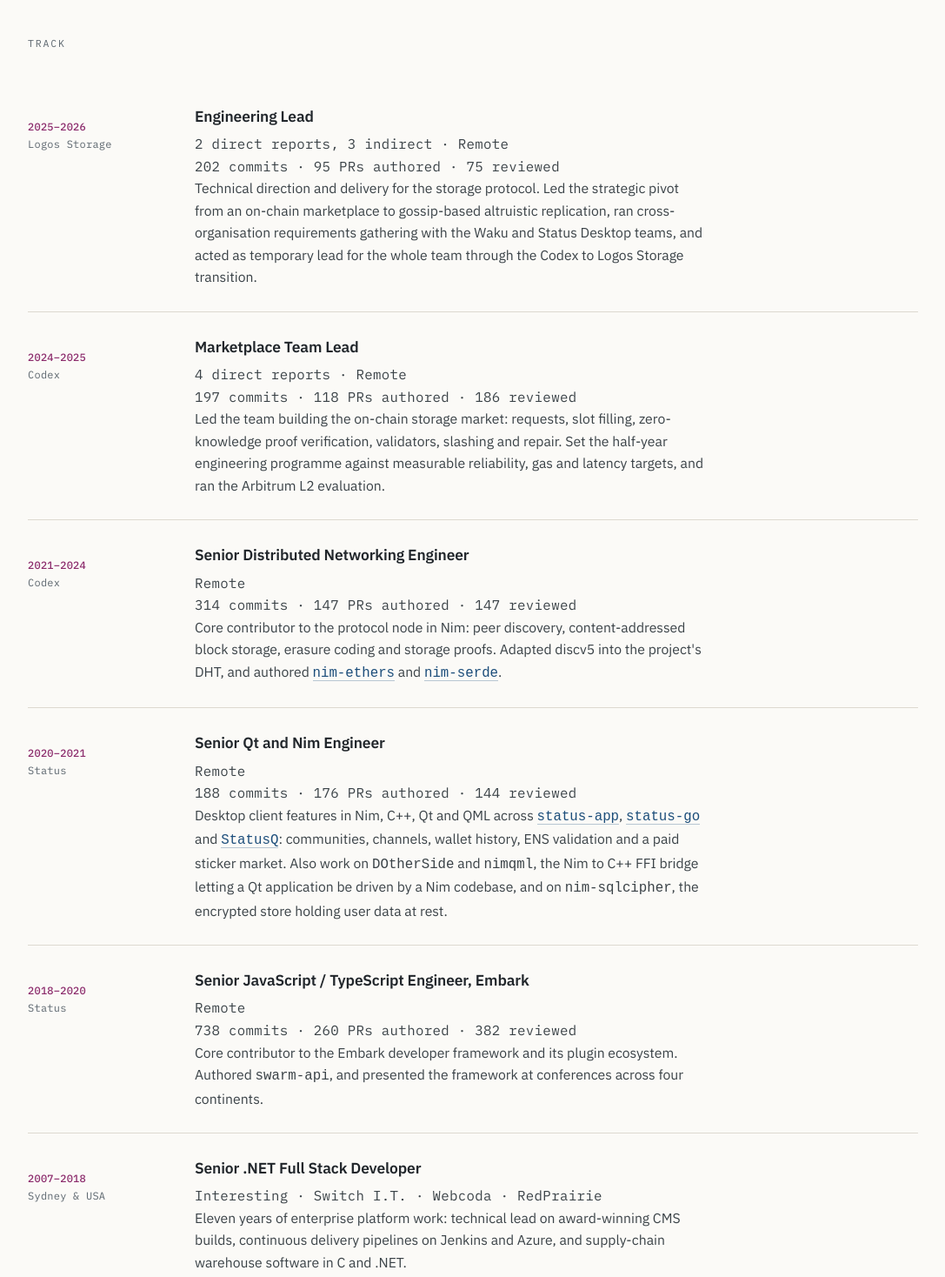
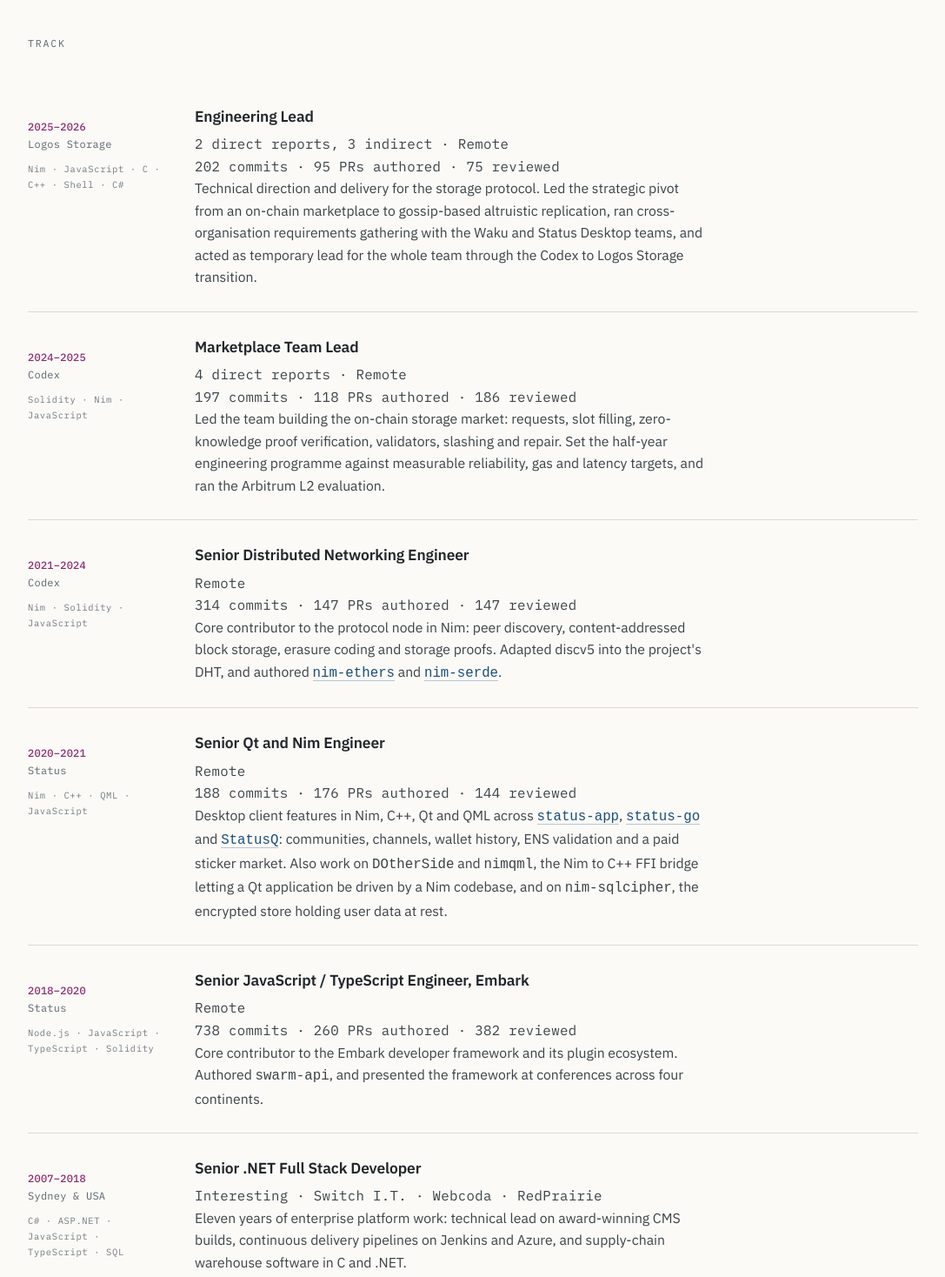
Before and after one commit to emizzle/egonat.me, a website: page index.html in a window 1280 px wide. Shown: the part 2260-3728 px from the top of the page at 87% size, without its empty margins (96-1183 px from the left). Drawn offline with Linux system fonts and the light colour scheme.

Commit message:
Add langs to resume

```diff
--- a/index.html
+++ b/index.html
@@ -102,6 +102,8 @@
     color:var(--slate);padding-top:4px;line-height:1.65;
   }
   .when b{display:block;color:var(--signal);font-weight:500}
+  .langs{display:block;margin-top:9px;font-size:10.5px;letter-spacing:.06em;
+         color:var(--slate);opacity:.85;line-height:1.75}
   .what h3{
     font-family:var(--sans);font-size:1.09rem;font-weight:600;
     margin:0 0 5px;letter-spacing:-.008em;
@@ -142,6 +144,7 @@
     .role{grid-template-columns:1fr;gap:9px}
     .when{padding-top:0}
     .when b{display:inline;margin-right:8px}
+    .langs{display:inline;margin-top:0;margin-left:8px}
     .stack-row{grid-template-columns:1fr;gap:6px}
     section{padding:54px 0}
   }
@@ -230,7 +233,7 @@
     <p class="sec-label">Track</p>
 
     <div class="role">
-      <p class="when"><b>2025–2026</b>Logos Storage</p>
+      <p class="when"><b>2025–2026</b>Logos Storage<span class="langs">Nim · JavaScript · C · C++ · Shell · C#</span></p>
       <div class="what">
         <h3>Engineering Lead</h3>
         <p class="where">2 direct reports, 3 indirect · Remote<br>202 commits · 95 PRs authored · 75 reviewed</p>
@@ -239,7 +242,7 @@
     </div>
 
     <div class="role">
-      <p class="when"><b>2024–2025</b>Codex</p>
+      <p class="when"><b>2024–2025</b>Codex<span class="langs">Solidity · Nim · JavaScript</span></p>
       <div class="what">
         <h3>Marketplace Team Lead</h3>
         <p class="where">4 direct reports · Remote<br>197 commits · 118 PRs authored · 186 reviewed</p>
@@ -248,7 +251,7 @@
     </div>
 
     <div class="role">
-      <p class="when"><b>2021–2024</b>Codex</p>
+      <p class="when"><b>2021–2024</b>Codex<span class="langs">Nim · Solidity · JavaScript</span></p>
       <div class="what">
         <h3>Senior Distributed Networking Engineer</h3>
         <p class="where">Remote<br>314 commits · 147 PRs authored · 147 reviewed</p>
@@ -257,7 +260,7 @@
     </div>
 
     <div class="role">
-      <p class="when"><b>2020–2021</b>Status</p>
+      <p class="when"><b>2020–2021</b>Status<span class="langs">Nim · C++ · QML · JavaScript</span></p>
       <div class="what">
         <h3>Senior Qt and Nim Engineer</h3>
         <p class="where">Remote<br>188 commits · 176 PRs authored · 144 reviewed</p>
@@ -266,7 +269,7 @@
     </div>
 
     <div class="role">
-      <p class="when"><b>2018–2020</b>Status</p>
+      <p class="when"><b>2018–2020</b>Status<span class="langs">Node.js · JavaScript · TypeScript · Solidity</span></p>
       <div class="what">
         <h3>Senior JavaScript / TypeScript Engineer, Embark</h3>
         <p class="where">Remote<br>738 commits · 260 PRs authored · 382 reviewed</p>
@@ -275,7 +278,7 @@
     </div>
 
     <div class="role">
-      <p class="when"><b>2007–2018</b>Sydney &amp; USA</p>
+      <p class="when"><b>2007–2018</b>Sydney &amp; USA<span class="langs">C# · ASP.NET · JavaScript · TypeScript · SQL</span></p>
       <div class="what">
         <h3>Senior .NET Full Stack Developer</h3>
         <p class="where">Interesting · Switch I.T. · Webcoda · RedPrairie</p>
```
Also changed, not shown: how-i-work.html (+1 -1 lines), marketplace-state-restoration.html (+1 -1 lines), slot-reservations.html (+1 -1 lines), 1 other file.
